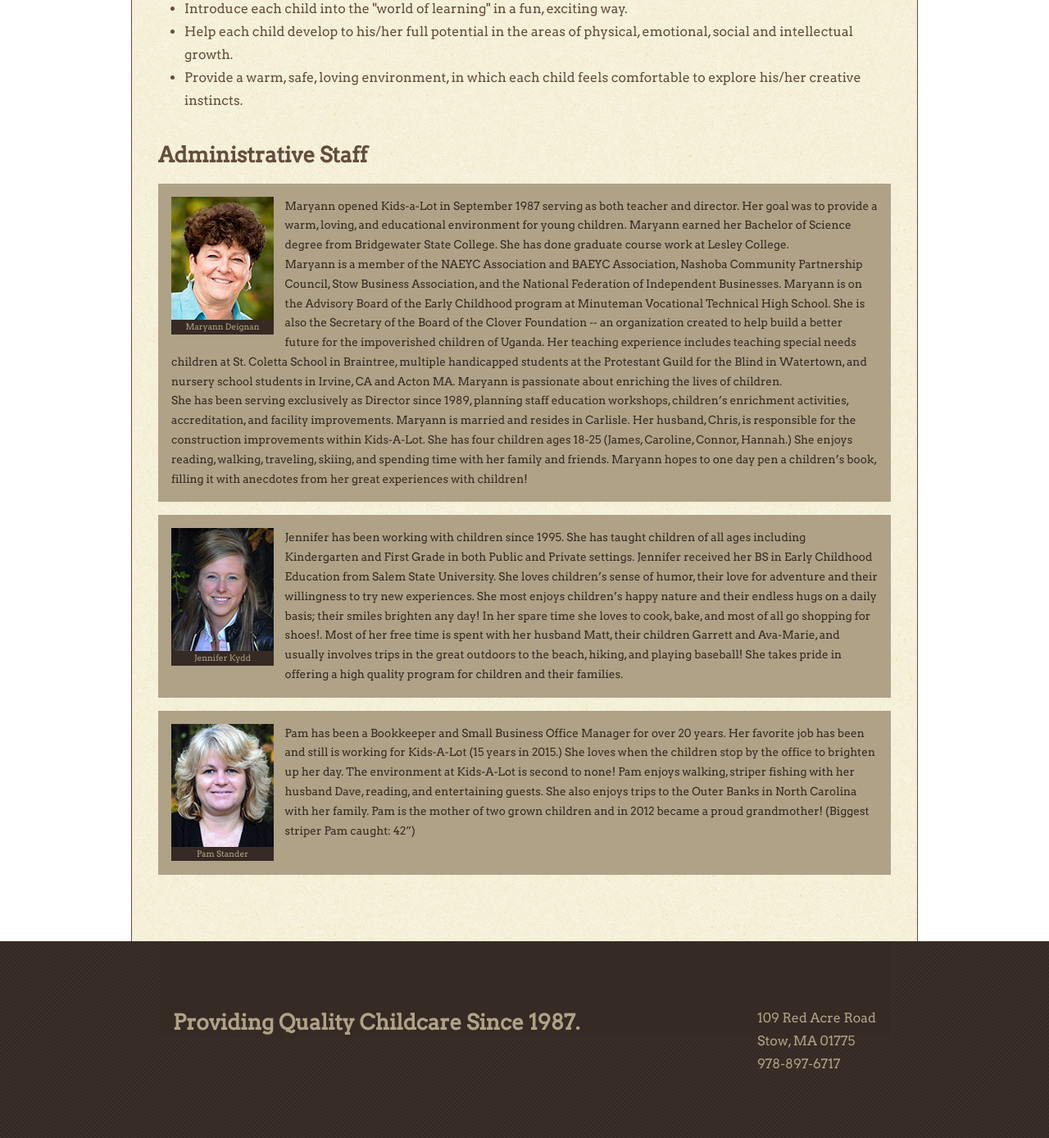
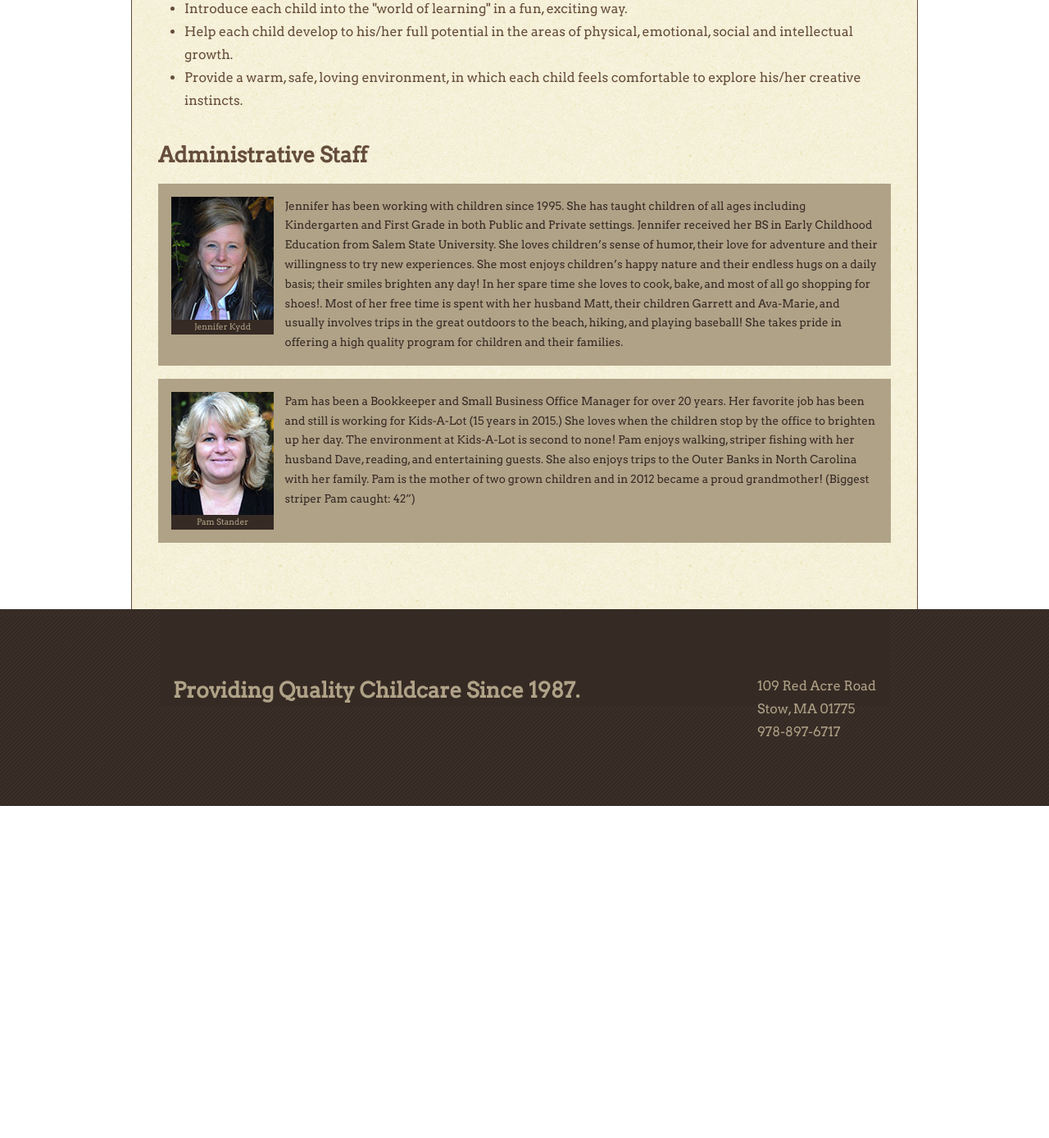
Before and after one commit to gulrenor/kids-a-lot, a PHP site: page / in a window 1280 px wide. Shown: the part 949-2337 px from the top of the page at 82% size. After the commit the page ends 1932 px from the top, so only its background shows below. Run offline with PHP 8.4, Linux system fonts and the light colour scheme; some libraries are stand-ins or nearby versions; some web fonts are replaced.

Commit message:
Removed Maryann

```diff
--- a/index.php
+++ b/index.php
@@ -25,18 +25,6 @@
 
     <div class="teacher">
         <div id="teacher-picture">
-            <img src="images/staff/maryann_d_2.jpg" />
-            <span>Maryann Deignan</span>
-        </div>
-
-        <p>Maryann opened Kids-a-Lot in September 1987 serving as both teacher and director. Her goal was to provide a warm, loving, and educational environment for young children. Maryann earned her Bachelor of Science degree from Bridgewater State College. She has done graduate course work at Lesley College.</p>
-        <p>Maryann is a member of the NAEYC Association and BAEYC Association, Nashoba Community Partnership Council, Stow Business Association, and the National Federation of Independent Businesses. Maryann is on the Advisory Board of the Early Childhood program at Minuteman Vocational Technical High School. She is also the Secretary of the Board of the Clover Foundation -- an organization created to help build a better future for the impoverished children of Uganda. Her teaching experience includes teaching special needs children at St. Coletta School in Braintree, multiple handicapped students at the Protestant Guild for the Blind in Watertown, and nursery school students in Irvine, CA and Acton MA. Maryann is passionate about enriching the lives of children.</p>
-        <p>She has been serving exclusively as Director since 1989, planning staff education workshops, children’s enrichment activities, accreditation, and facility improvements. Maryann is married and resides in Carlisle. Her husband, Chris, is responsible for the construction improvements within Kids-A-Lot. She has four children ages 18-25 (James, Caroline, Connor, Hannah.) She enjoys reading, walking, traveling, skiing, and spending time with her family and friends. Maryann hopes to one day pen a children’s book, filling it with anecdotes from her great experiences with children!</p>
-
-    </div>
-
-    <div class="teacher">
-        <div id="teacher-picture">
             <img src="images/staff/jennifer_k.jpg" />
             <span>Jennifer Kydd</span>
         </div>
```
Also changed, not shown: alumni.html (+12 -0 lines).
